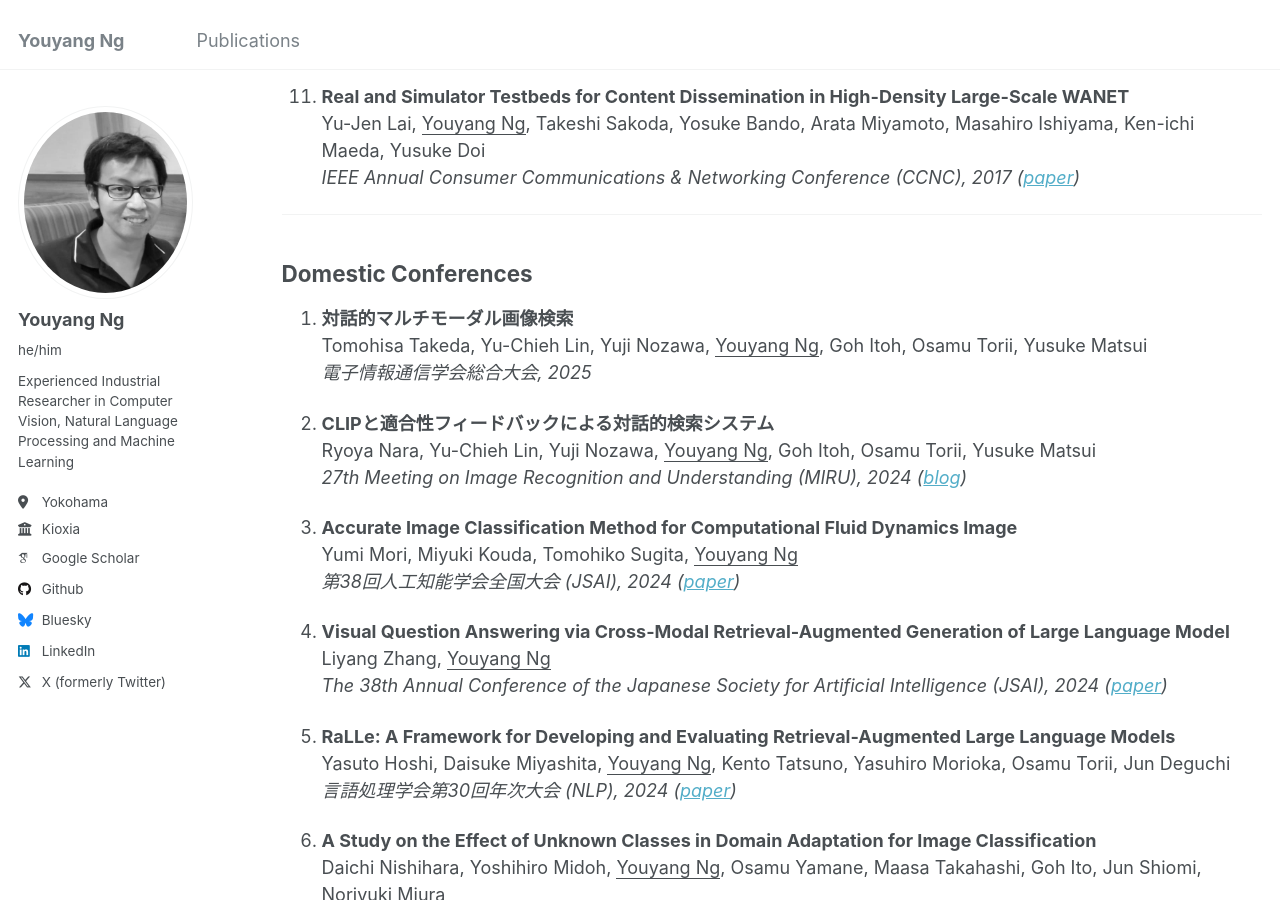
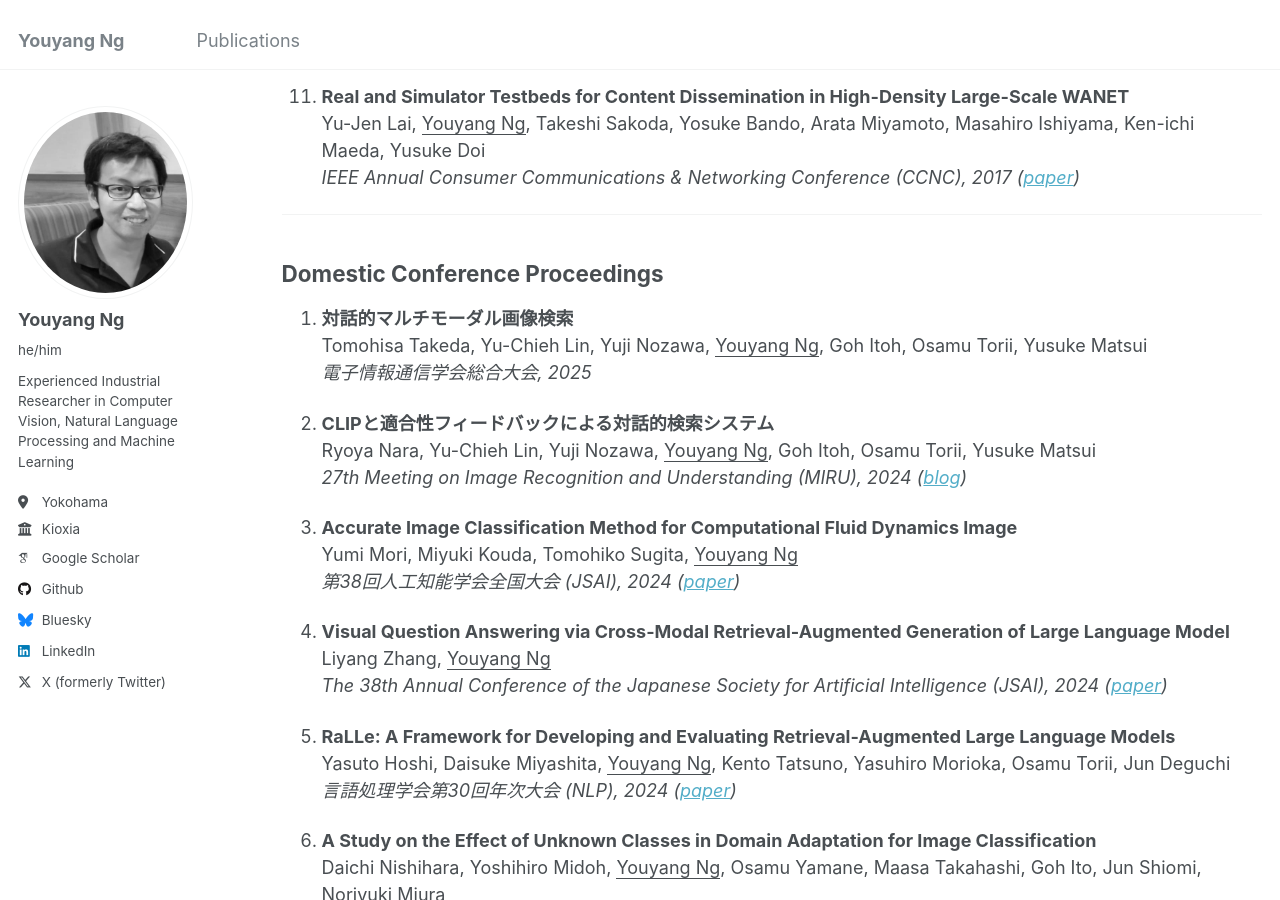
Before and after one commit to yy29/yy29.github.io, a Jekyll site: the page built from _pages/publications.md, in a window 1280 px wide and 900 px high, scrolled down 3518 px. Built offline with Jekyll 4.4.1, drawn with Linux system fonts in a browser that asks for light colours; some web fonts are replaced.

Commit message:
Update publications.md

```diff
--- a/_pages/publications.md
+++ b/_pages/publications.md
@@ -137,7 +137,7 @@ Yu-Jen Lai, <ins>Youyang Ng</ins>, Takeshi Sakoda, Yosuke Bando, Arata Miyamoto,
 
 ---
 <a id="domestic"></a>
-## Domestic Conferences
+## Domestic Conference Proceedings
 
 1. **対話的マルチモーダル画像検索**
 Tomohisa Takeda, Yu-Chieh Lin, Yuji Nozawa, <ins>Youyang Ng</ins>, Goh Itoh, Osamu Torii, Yusuke Matsui
```
